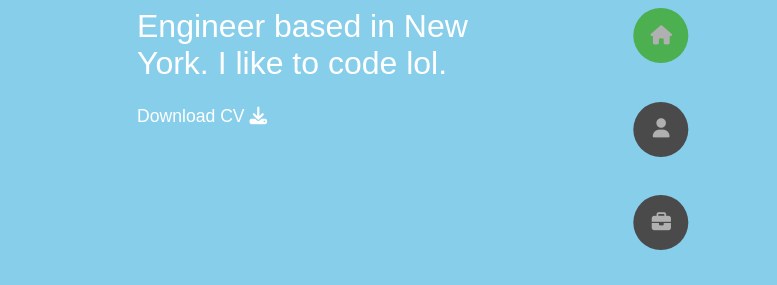
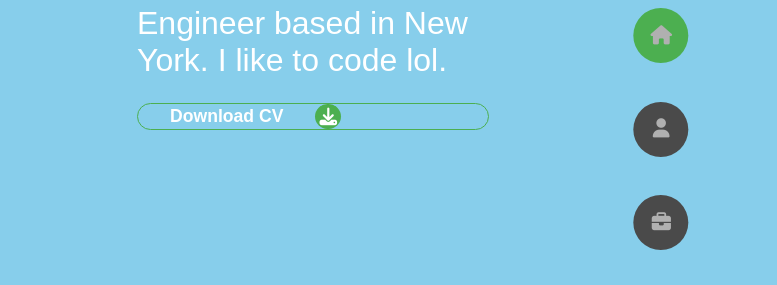
Before and after one commit to connorvincent-eidelman/WebPortfolio, a plain HTML site: page index.html in a window 1280 px wide. Shown: the part 403-688 px from the top of the page, 503-1280 px from the left. Drawn offline with Linux system fonts and the light colour scheme; a web font is replaced by a local one.

Commit message:
updates main btn 426

```diff
--- a/CSS/style.scss
+++ b/CSS/style.scss
@@ -178,10 +178,9 @@ section {
     name {
       font-size: 3.5rem;
       font-weight: 700;
-      span{
+      span {
         color: var(--secondary-color);
       }
-
     }
     p {
       margin: 1.5rem 0;
@@ -193,8 +192,27 @@ section {
   }
 }
 
+.main-btn {
+  border-radius: 30px;
+  color: inherit;
+  font-weight: 600;
+  position: relative;
+  border: 1px solid var(--secondary-color);
+  display: flex;
+  align-items: center;
+  align-self: flex-start;
+  overflow: hidden;
+  .btn-text {
+    padding: 0 2rem;
+  }
+  .btn-icon {
+    background-color: var(--secondary-color);
 
-.main-btn{
-
+    justify-content: center;
+    align-items: center;
+    display: flex;
+    border-radius: 50%;
+    padding: 0.25rem;
+  }
 }
 //reuse
```
Also changed, not shown: CSS/style.css, 1 other file.
